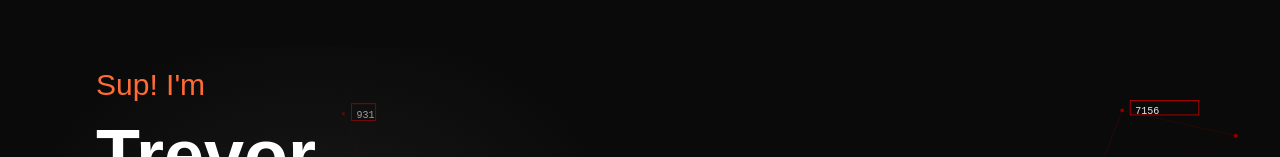
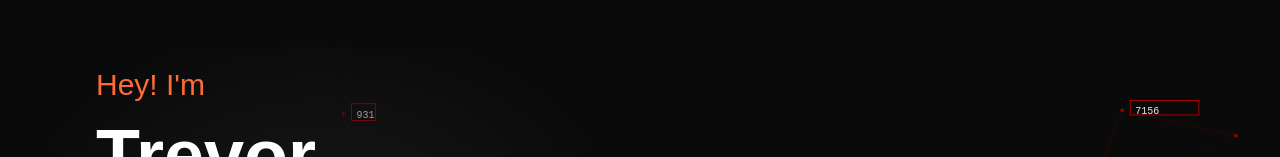
Before and after one commit to trevor-tanlines/PortfolioV1, a React (Vite) app: page / in a window 1280 px wide. Shown: the part 170-327 px from the top of the page. Built offline with nearby package versions, Linux system fonts and the light colour scheme; a web font is replaced by a local one.

Commit message:
Small wording change in hero

```diff
--- a/src/components/Hero.jsx
+++ b/src/components/Hero.jsx
@@ -20,7 +20,7 @@ function Hero () {
             pointerEvents: 'none',
         }} />
 
-        <p style={{color:'#ff6b35'}} className="text-xl md:text-3xl">Sup! I'm</p>
+        <p style={{color:'#ff6b35'}} className="text-xl md:text-3xl">Hey! I'm</p>
         <h1 className="text-5xl md:text-7xl font-bold text-white">Trevor</h1>
         <h2 className="text-xl md:text-3xl font-light text-[#e8e8e8]">A Frontend Dev & Video Editor</h2>
         <p className="text-[#aaaaaa] max-w-md mt-2">
```
